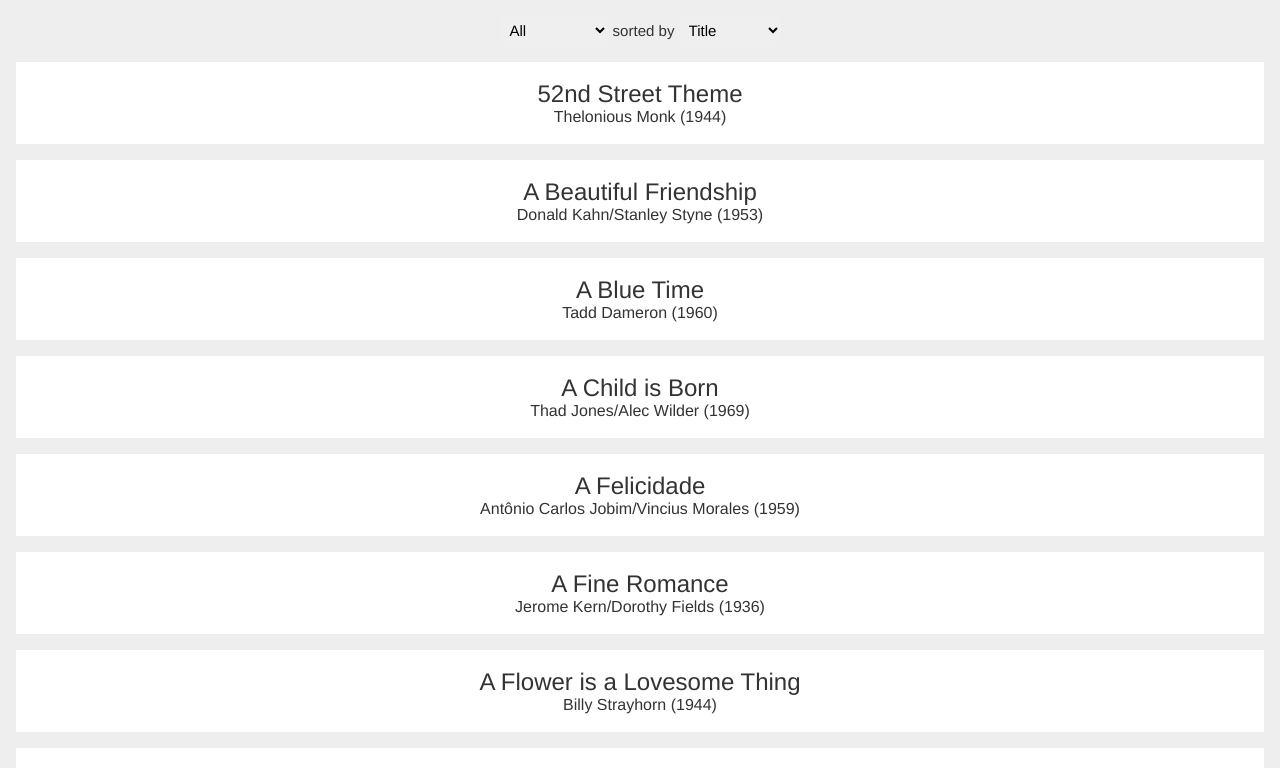
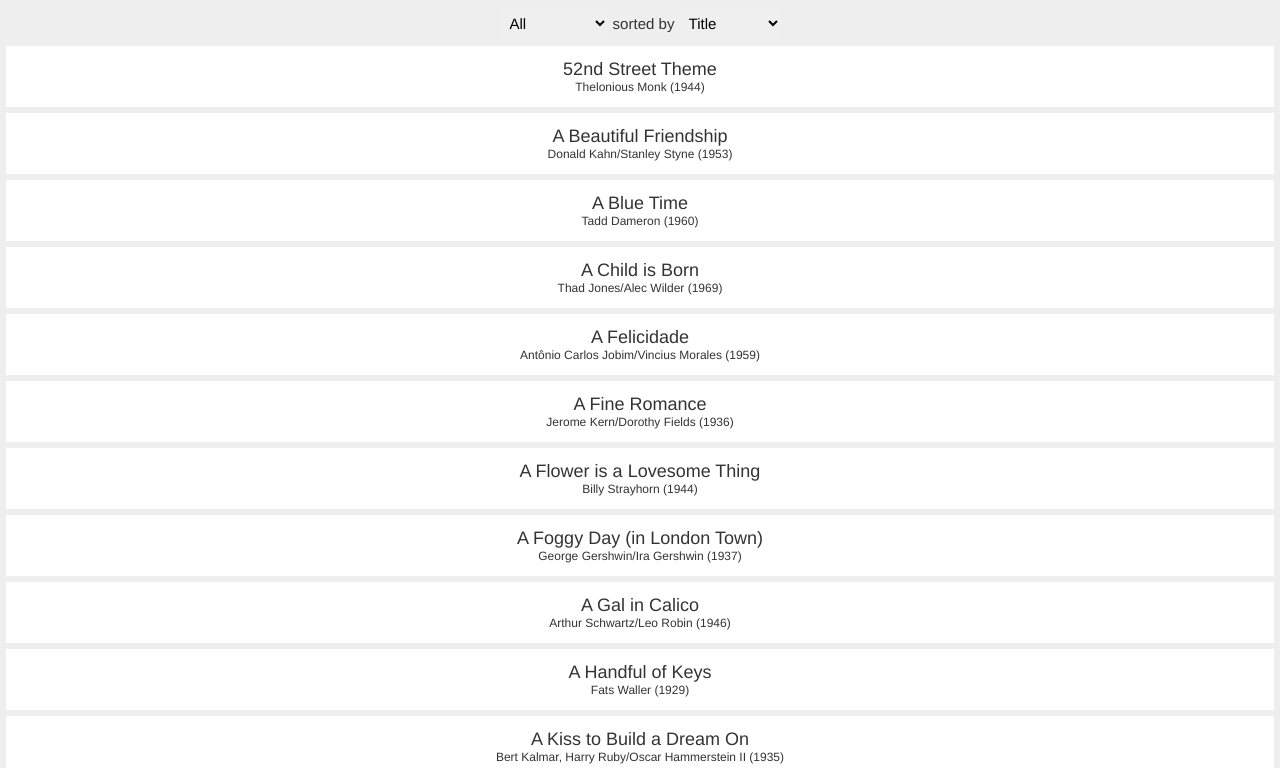
Before and after one commit to thomasmcevoy/tunes-svelte, a Svelte app: page / in a window 1280 px wide. Shown: the top 768 px of the page. Built offline with nearby package versions, Linux system fonts and the light colour scheme.

Commit message:
font size

```diff
--- a/src/App.svelte
+++ b/src/App.svelte
@@ -54,7 +54,7 @@
   }
 
   header {
-    margin-top: 1em;
+    margin: 0.5em;
     font-size: 0.94em;
   }
 
@@ -63,8 +63,6 @@
     border: none;
   }
   option {
-    user-select: none;
-    font-size: 16px;
   }
 
   ul {
@@ -74,14 +72,16 @@
   }
 
   .tune {
-    margin: 1em;
-    border: 2px solid white;
+    margin: 0.5em;
+    border: 1.5px solid white;
     padding: 1em;
     background-color: rgb(255, 255, 255);
+    font-size: 0.75em;
   }
 
   .selected {
-    border: 2px solid #15232c;
+    border: 1.5px solid #0866a0;
+    color: #052031;
     background-color: #e1eff8;
   }
 
```
